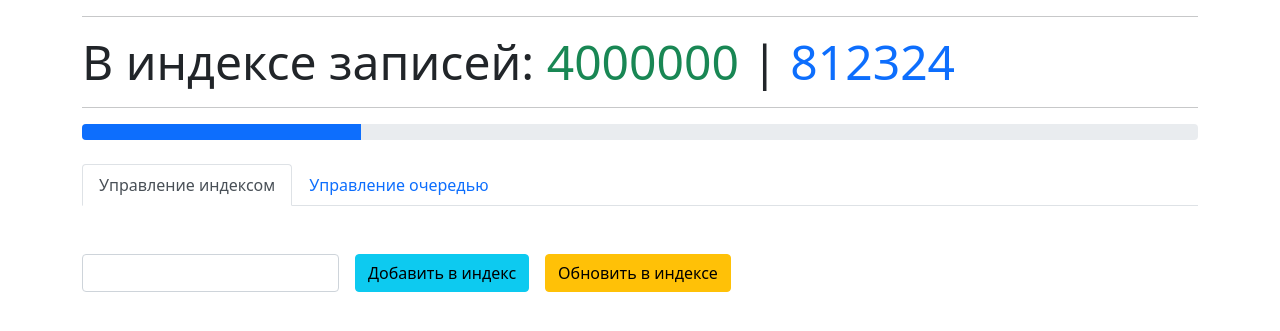
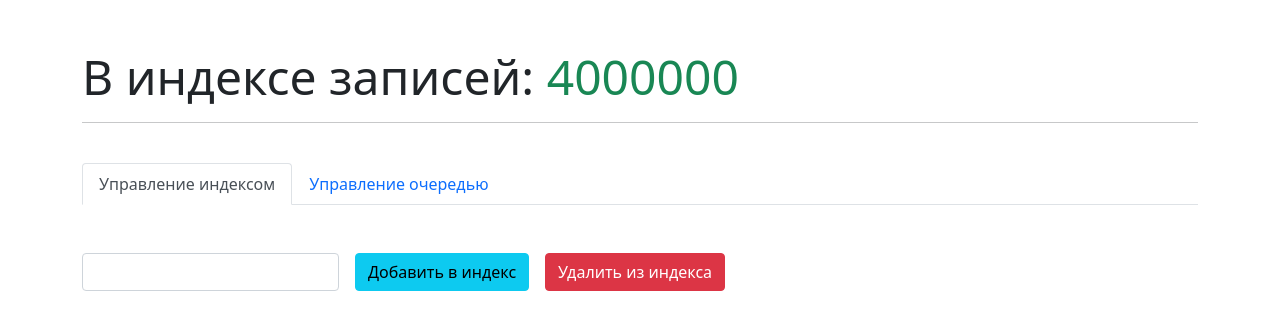
Before and after one commit to neegor/ucp-logics, a Django app: template templates/index.html in a window 1280 px wide. Shown: the top 331 px of the page. Run offline with Django 3.2, Linux system fonts and the light colour scheme; the template is opened without the code that fills it, so the values that code supplies are empty.

Commit message:
обновил шаблоны

```diff
--- a/templates/index.html
+++ b/templates/index.html
@@ -1,24 +1,24 @@
 <!doctype html>
 <html lang="en">
+
 <head>
   <!-- Required meta tags -->
   <meta charset="utf-8">
   <meta name="viewport" content="width=device-width, initial-scale=1">
 
   <!-- Bootstrap CSS -->
-    <link href="https://cdn.jsdelivr.net/npm/bootstrap@5.0.1/dist/css/bootstrap.min.css" rel="stylesheet" integrity="sha384-+0n0xVW2eSR5OomGNYDnhzAbDsOXxcvSN1TPprVMTNDbiYZCxYbOOl7+AMvyTG2x" crossorigin="anonymous">
+  <link href="https://cdn.jsdelivr.net/npm/bootstrap@5.0.1/dist/css/bootstrap.min.css" rel="stylesheet"
+    integrity="sha384-+0n0xVW2eSR5OomGNYDnhzAbDsOXxcvSN1TPprVMTNDbiYZCxYbOOl7+AMvyTG2x" crossorigin="anonymous">
 
   <title>Управление индексом.</title>
 </head>
+
 <body>
   <div class="container">
+    <br><br>
+    <h1 class="display-5">В индексе записей: <span class="text-success">4000000</span></h1>
     <hr>
-        <h1 class="display-5">В индексе записей: <span class="text-success">4000000</span> | <span class="text-primary">812324</span></h1>
-        <hr>
-
-        <div class="progress">
-            <div class="progress-bar" role="progressbar" style="width: 25%" aria-valuenow="25" aria-valuemin="0" aria-valuemax="100"></div>
-        </div><br>
+    <br>
     <ul class="nav nav-tabs">
       <li class="nav-item">
         <a class="nav-link active" aria-current="page" href="#">Управление индексом</a>
@@ -26,33 +26,26 @@
       <li class="nav-item">
         <a class="nav-link" href="queue.html">Управление очередью</a>
       </li>
-
-          </ul><br><br>
-
+    </ul>
+    <br><br>
     <form class="row g-3">
-
       <div class="col-auto">
-
         <input class="form-control">
       </div>
       <div class="col-auto">
         <button type="submit" class="btn btn-info mb-3">Добавить в индекс</button>
       </div>
       <div class="col-auto">
-                <button type="submit" class="btn btn-warning mb-3">Обновить в индексе</button>
+        <button type="submit" class="btn btn-danger mb-3">Удалить из индекса</button>
+      </div>
+    </form>
   </div>
 
-          </form>
-    </div>
-    <!-- Optional JavaScript; choose one of the two! -->
+  <script src="https://cdn.jsdelivr.net/npm/bootstrap@5.0.1/dist/js/bootstrap.bundle.min.js"
+    integrity="sha384-gtEjrD/SeCtmISkJkNUaaKMoLD0//ElJ19smozuHV6z3Iehds+3Ulb9Bn9Plx0x4"
+    crossorigin="anonymous">
+  </script>
 
-    <!-- Option 1: Bootstrap Bundle with Popper -->
-    <script src="https://cdn.jsdelivr.net/npm/bootstrap@5.0.1/dist/js/bootstrap.bundle.min.js" integrity="sha384-gtEjrD/SeCtmISkJkNUaaKMoLD0//ElJ19smozuHV6z3Iehds+3Ulb9Bn9Plx0x4" crossorigin="anonymous"></script>
+</body>
 
-    <!-- Option 2: Separate Popper and Bootstrap JS -->
-    <!--
-    <script src="https://cdn.jsdelivr.net/npm/@popperjs/core@2.9.2/dist/umd/popper.min.js" integrity="sha384-IQsoLXl5PILFhosVNubq5LC7Qb9DXgDA9i+tQ8Zj3iwWAwPtgFTxbJ8NT4GN1R8p" crossorigin="anonymous"></script>
-    <script src="https://cdn.jsdelivr.net/npm/bootstrap@5.0.1/dist/js/bootstrap.min.js" integrity="sha384-Atwg2Pkwv9vp0ygtn1JAojH0nYbwNJLPhwyoVbhoPwBhjQPR5VtM2+xf0Uwh9KtT" crossorigin="anonymous"></script>
-    -->
-  </body>
 </html>
```
Also changed, not shown: templates/queue.html (+7 -20 lines). Lines whose indentation alone changed are shown as unchanged.
